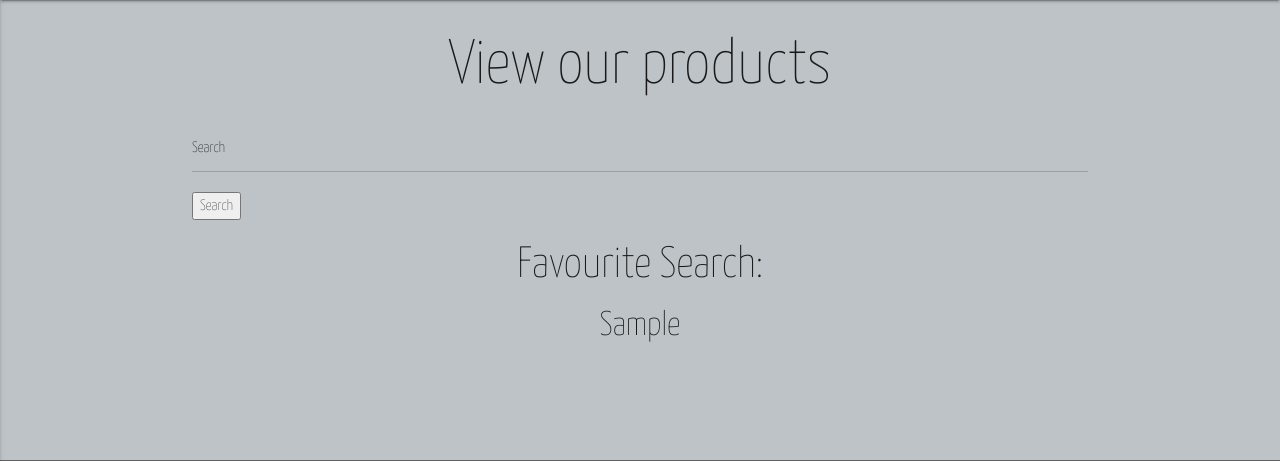
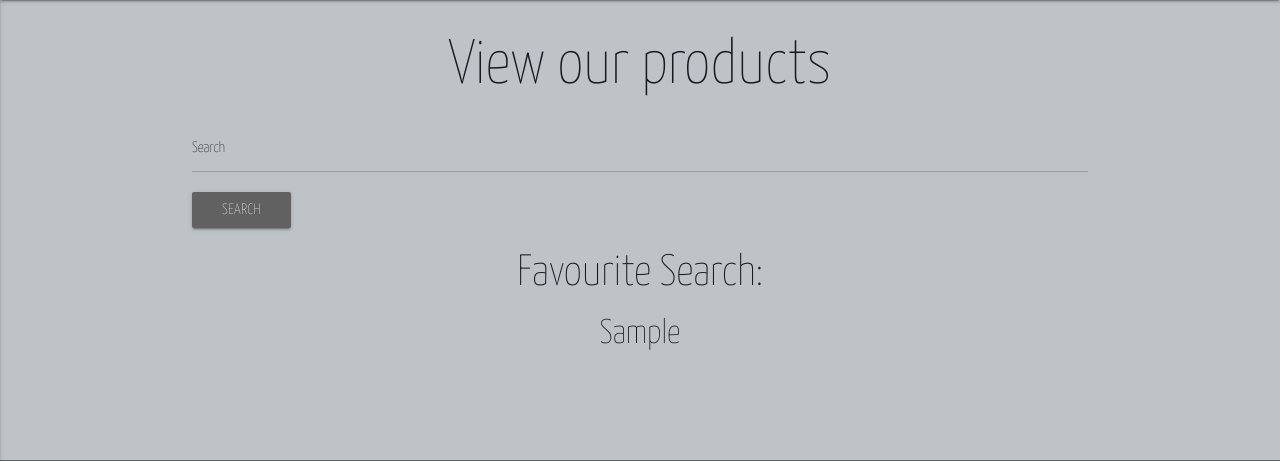
Before and after one commit to IsaacPCooper/Car-Catalogue, a PHP site: page /carsearch.php in a window 1280 px wide. Shown: the part 64-525 px from the top of the page. Run offline with PHP 8.4, Linux system fonts and the light colour scheme; the visitor is signed in with stand-in values (Sample User, id 1); tables that the repository leaves empty or names only in its code hold one stand-in row (values such as "Sample post"); data that the repository does not hold is empty; some libraries are stand-ins or nearby versions.

Commit message:
Update carsearch.php

```diff
--- a/carsearch.php
+++ b/carsearch.php
@@ -16,7 +16,7 @@
      <div class="carCard container">
      <form action="carsearch.php" method="POST">
        <input type="text" name="search" placeholder="Search"  pattern="[0-9 A-Za-z]+" title="Error! Field is empty, or has invalid characters!" class="validate" placeholder="Search">
-       <button align="center" type="submit" name="submit-search">Search</button>
+       <button  class="btn grey darken-2" align="center" type="submit" name="submit-search">Search</button>
      </div>
      </form>
 <div class="container" align="center">
```
